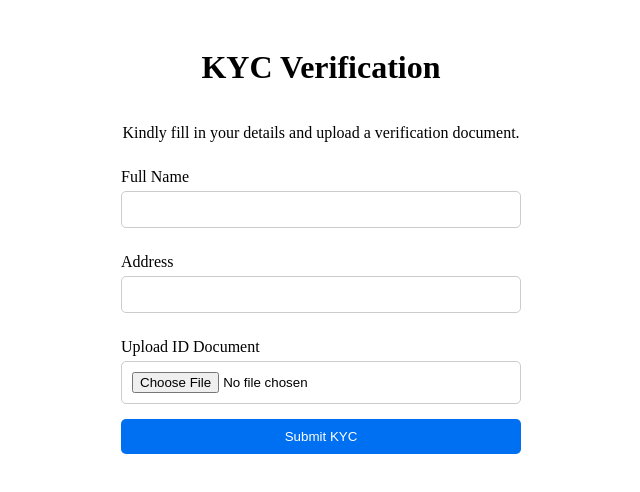
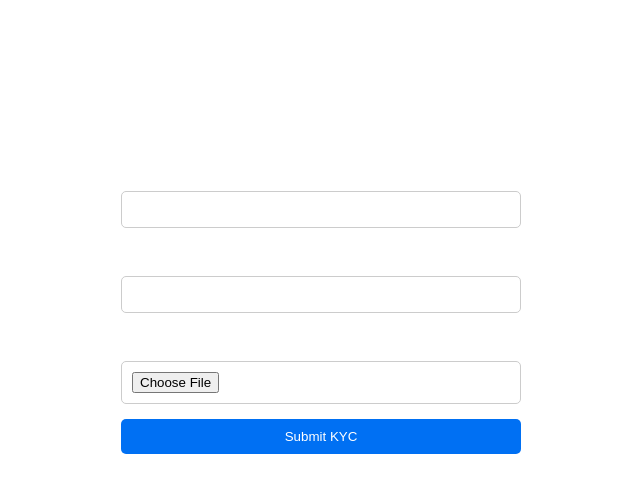
Before and after one commit to OMMICANG/TOP, a Next.js app in the folder top/: page /kyc in a window 1280 px wide. Shown: the top 492 px of the page, without its empty margins (319-959 px from the left). Built offline with nearby package versions, Linux system fonts and the light colour scheme.

Commit message:
kyc.css ++

```diff
--- a/top/app/page.tsx
+++ b/top/app/page.tsx
@@ -3,7 +3,6 @@
 import { useState, useEffect } from 'react';
 import Preloader from './preloader/page';
 import LandingPage from './landingPage/page';
-// import KYCPage from './kyc/page';
 import IsMobile from './components/IsMobile';
 
 // Define the type for the window object with Telegram
--- a/top/app/styles/Kyc.css
+++ b/top/app/styles/Kyc.css
@@ -1,3 +1,7 @@
+body {
+    color: white;
+
+}
 .kyc-page {
     display: flex;
     flex-direction: column;
```
